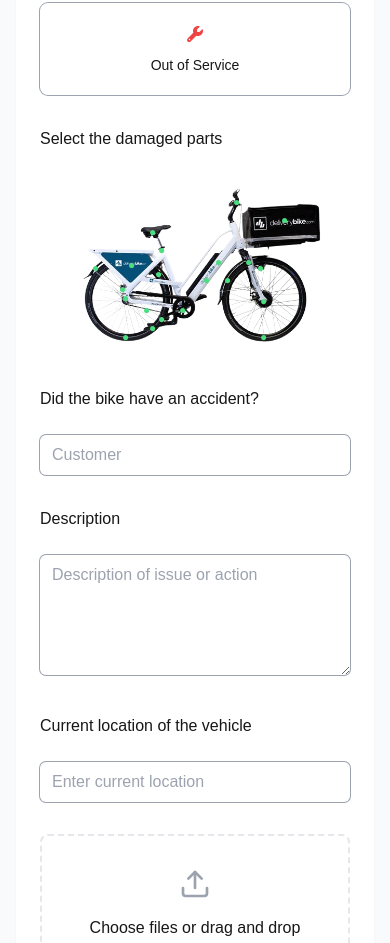
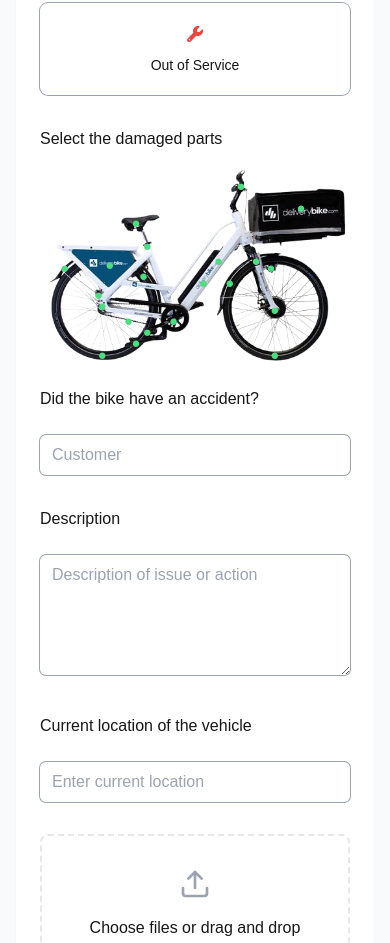
Before and after one commit to thinkingdev9/jot-form, a Next.js app: page / in a window 390 px wide. Shown: the part 1066-2009 px from the top of the page. Built offline with nearby package versions, Linux system fonts and the light colour scheme.

Commit message:
#17 resize the image

```diff
--- a/components/bicycle.tsx
+++ b/components/bicycle.tsx
@@ -4,7 +4,7 @@ import Dropdown from "@/components/dropdown";
 const Bicycle = () => {
   return (
       <svg
-        className="scale-[0.6] origin-center overflow-visible sm:scale-[1] transition-transform duration-300 transform translate-x-2 sm:translate-x-0"
+        className="scale-[0.75] origin-center overflow-visible sm:scale-[1] transition-transform duration-300 transform translate-x-1 sm:translate-x-0"
         width="400"
         height="300"
         xmlns="http://www.w3.org/2000/svg"
```
